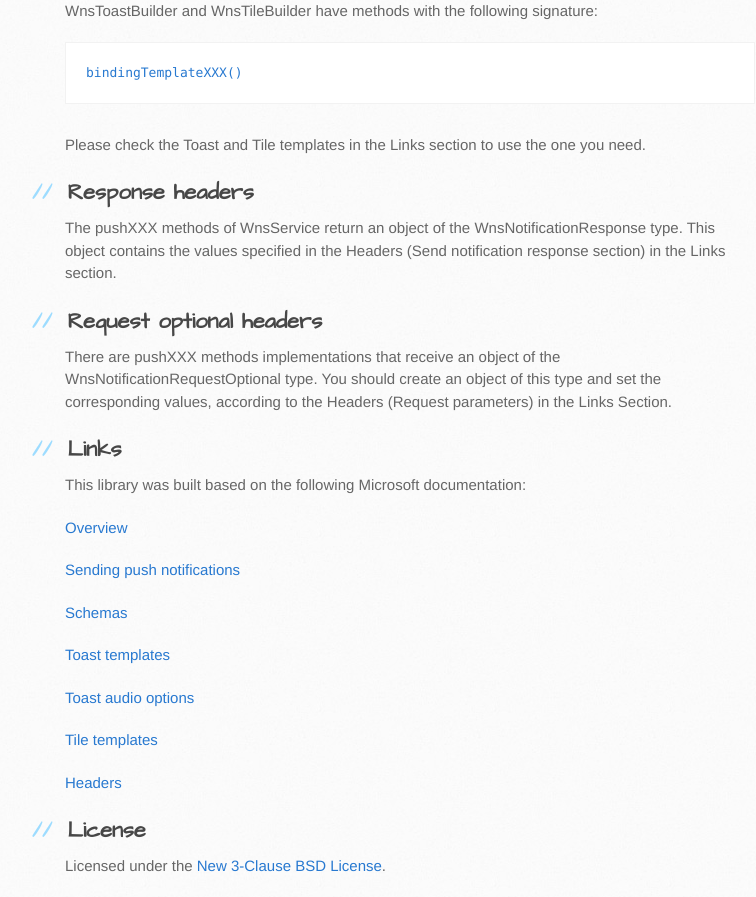
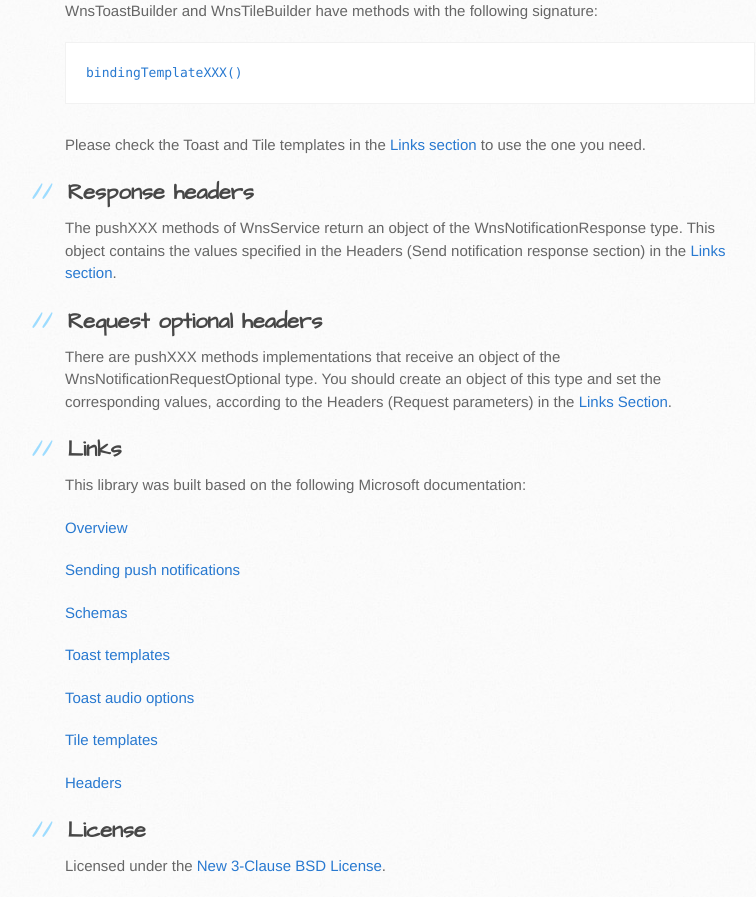
Before and after one commit to fernandospr/java-wns, a plain HTML site: page index.html in a window 1280 px wide. Shown: the part 3440-4337 px from the top of the page, without its empty margins (105-861 px from the left). Drawn offline with Linux system fonts and the light colour scheme.

Commit message:
Update index.html

```diff
--- a/index.html
+++ b/index.html
@@ -145,19 +145,19 @@ service.pushToast(channelUri, toast);
 <pre><code>bindingTemplateXXX()
 </code></pre>
 
-<p>Please check the Toast and Tile templates in the Links section to use the one you need.</p>
+<p>Please check the Toast and Tile templates in the <a href="#links">Links section</a> to use the one you need.</p>
 
 <h2>
 <a name="response-headers" class="anchor" href="#response-headers"><span class="octicon octicon-link"></span></a>Response headers</h2>
 
 <p>The pushXXX methods of WnsService return an object of the WnsNotificationResponse type.
-This object contains the values specified in the Headers (Send notification response section) in the Links section.</p>
+This object contains the values specified in the Headers (Send notification response section) in the <a href="#links">Links section</a>.</p>
 
 <h2>
 <a name="request-optional-headers" class="anchor" href="#request-optional-headers"><span class="octicon octicon-link"></span></a>Request optional headers</h2>
 
 <p>There are pushXXX methods implementations that receive an object of the WnsNotificationRequestOptional type.
-You should create an object of this type and set the corresponding values, according to the Headers (Request parameters) in the Links Section.</p>
+You should create an object of this type and set the corresponding values, according to the Headers (Request parameters) in the <a href="#links">Links Section</a>.</p>
 
 <h2>
 <a name="links" class="anchor" href="#links"><span class="octicon octicon-link"></span></a>Links</h2>
```
